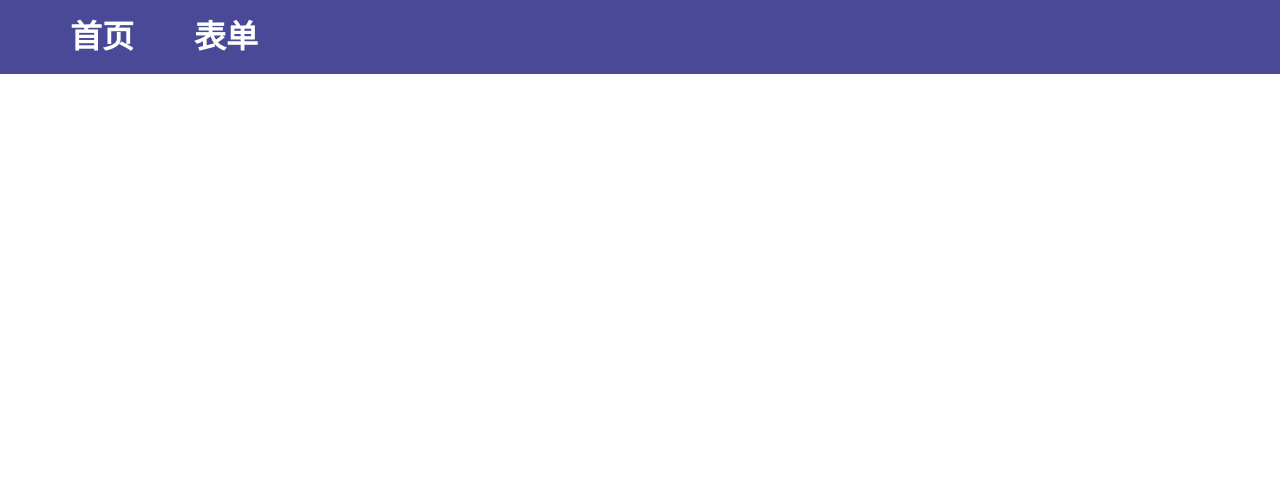
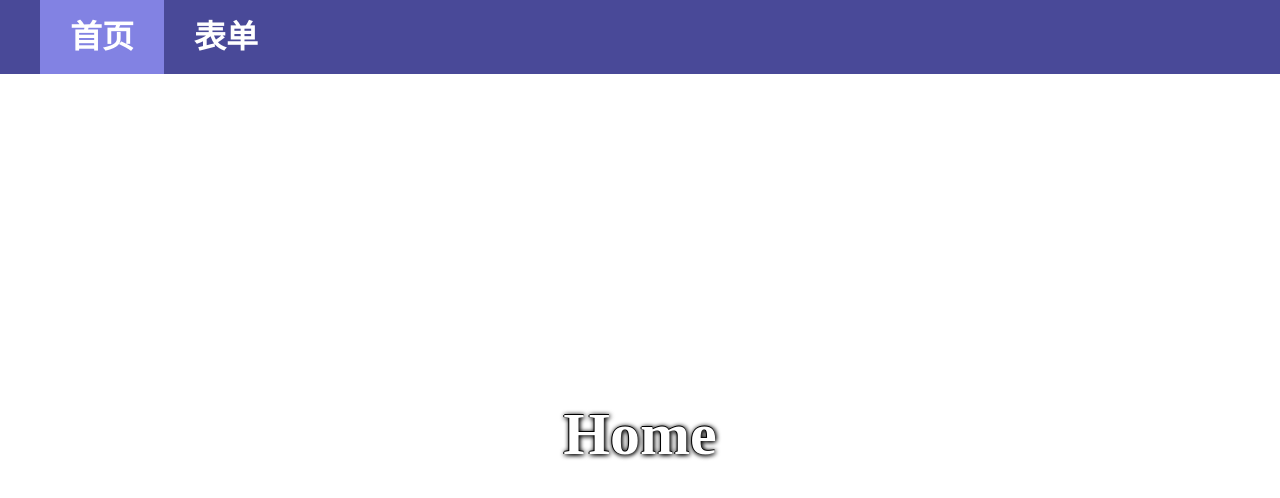
Before and after one commit to NoBugzzZ/NST, a React (Create React App) app in the folder nst/: page / in a window 1280 px wide. Shown: the top 498 px of the page. Built offline with nearby package versions, Linux system fonts and the light colour scheme.

Commit message:
update some details

```diff
--- a/nst/src/App.js
+++ b/nst/src/App.js
@@ -1,17 +1,27 @@
 import React from "react";
 import { Navigator } from "./components";
-import { Outlet } from "react-router-dom";
+import { BrowserRouter, Routes, Route, Outlet } from 'react-router-dom';
+import { Home, NotFound, Form } from './pages';
 
 function App() {
   return (
-    <div className="App">
-      <Navigator />
-      <Outlet />
-      {/* <Paper>
-        <ApplicationForm />
-      </Paper> */}
-
-    </div>
+    <BrowserRouter>
+      <Routes>
+        <Route path="/" element={
+          <div>
+            <Navigator />
+            <Outlet />
+          </div>
+        }>
+          <Route index element={<Home />} />
+          {/* <Route path="home" element={<Home />} /> */}
+          <Route path="forms" element={<div><Outlet /></div>}>
+            <Route path=":formId" element={<Form />} />
+          </Route>
+          <Route path="*" element={<NotFound />} />
+        </Route>
+      </Routes>
+    </BrowserRouter>
   );
 }
 
--- a/nst/src/components/navigrator/index.css
+++ b/nst/src/components/navigrator/index.css
@@ -11,12 +11,12 @@ ul.navigator{
 }
 
 /* ul.navigator>li{
-    width: 4em;
+    width: 300px;
 } */
 
-/* ul.navigator>li:hover{
+ul.navigator>li:hover{
     background-color: #8282e3;
-} */
+}
 
 
 
@@ -52,7 +52,7 @@ ul.navigator>li.has-sub-nav:hover::after{
 ul.navigator .sub-navigator{
     position: absolute;
     top: 100%;
-    margin-top: 5px;
+    left: 0;
     list-style-type: none;
     font-size: 1rem;
     background-color: #494998;
@@ -61,6 +61,8 @@ ul.navigator .sub-navigator{
     word-wrap: normal;
     white-space: nowrap;
     padding: 0;
+    margin: 0;
+    margin-top: 5px;
     line-height: 3rem;
     display: none;
 }
@@ -94,6 +96,9 @@ ul.navigator .sub-navigator>li:hover{
     color: white;
     padding: 5px 30px;
 }
+/* .navigator .main-navigator-link:hover{
+    background-color: #8282e3;
+} */
 
 .navigator .navigator-link{
     display: inline-block;
--- a/nst/src/components/navigrator/index.js
+++ b/nst/src/components/navigrator/index.js
@@ -1,6 +1,6 @@
 import React from "react";
 import './index.css'
-import { Link } from "react-router-dom";
+import { NavLink } from "react-router-dom";
 
 const forms = [
     {
@@ -19,7 +19,18 @@ export default function Navigator() {
             className="navigator"
         >
             <li>
-                <Link className="main-navigator-link" to="/home">首页</Link>
+                <NavLink
+                    className="main-navigator-link"
+                    style={({ isActive }) => {
+                        return {
+                            background: isActive ? '#8282e3' : '#494998'
+                        }
+                    }}
+                    to="/"
+                    key="/"
+                >
+                    首页
+                </NavLink>
             </li>
             <li className="has-sub-nav main-navigator-link">
                 表单
@@ -27,11 +38,18 @@ export default function Navigator() {
                     {forms.map(form => {
                         return (
                             <li key={form.name}>
-                                <Link
+                                <NavLink
                                     className="navigator-link"
-                                    to={`/forms/${form.link}`}>
+                                    style={({ isActive }) => {
+                                        return {
+                                            background: isActive ? '#8282e3' : '#494998'
+                                        }
+                                    }}
+                                    to={`/forms/${form.link}`}
+                                    key={form.link}
+                                >
                                     {form.name}
-                                </Link>
+                                </NavLink>
                             </li>
                         )
                     })}
--- a/nst/src/index.js
+++ b/nst/src/index.js
@@ -1,23 +1,11 @@
 import React from 'react';
 import ReactDOM from 'react-dom';
-import { BrowserRouter, Routes, Route } from 'react-router-dom';
 import './index.css';
 import App from './App';
-import { Home, NotFound, Form, Forms } from './pages';
 
 ReactDOM.render(
   <React.StrictMode>
-    <BrowserRouter>
-      <Routes>
-        <Route path="/" element={<App />}>
-          <Route path="home" element={<Home />} />
-          <Route path="forms" element={<Forms />}>
-            <Route path=":formId" element={<Form />} />
-          </Route>
-          <Route path="*" element={<NotFound />} />
-        </Route>
-      </Routes>
-    </BrowserRouter>
+    <App />
   </React.StrictMode>
   ,
   document.getElementById('root')
--- a/nst/src/pages/Form.js
+++ b/nst/src/pages/Form.js
@@ -1,11 +1,12 @@
 import React from "react"
 import { useParams } from "react-router-dom"
+import { Paper } from "../components"
 
-export default function Form(){
-    let params=useParams()
+export default function Form() {
+    let params = useParams()
     return (
-        <div>
+        <Paper>
             form+{params.formId}
-        </div>
+        </Paper>
     )
 }
--- a/nst/src/pages/Forms.js
+++ /dev/null
@@ -1,10 +0,0 @@
-import React from "react"
-import { Outlet } from "react-router-dom"
-
-export default function Forms() {
-    return (
-        <div>
-            <Outlet />
-        </div>
-    )
-}
--- a/nst/src/pages/Home.js
+++ b/nst/src/pages/Home.js
@@ -2,8 +2,21 @@ import React from "react";
 
 export default function Home(){
     return(
-        <div>
-            home
+        <div
+            style={{
+                textAlign:'center',
+                display:"flex",
+                justifyContent:'center',
+                alignItems:'center',
+                height:'90vh',
+                fontSize:'30px',
+                textShadow:'1px 0 5px black,-1px 0 0 black,0 1px 5px black,0 -1px 0 black',
+                color:'white',
+            }}
+        >
+            <h1>
+                Home
+            </h1>
         </div>
     )
 }
--- a/nst/src/pages/index.js
+++ b/nst/src/pages/index.js
@@ -1,6 +1,5 @@
 import Home from "./Home";
 import NotFound from "./NotFound";
 import Form from "./Form";
-import Forms from "./Forms";
 
-export { Home, NotFound, Form, Forms }
+export { Home, NotFound, Form }
```
